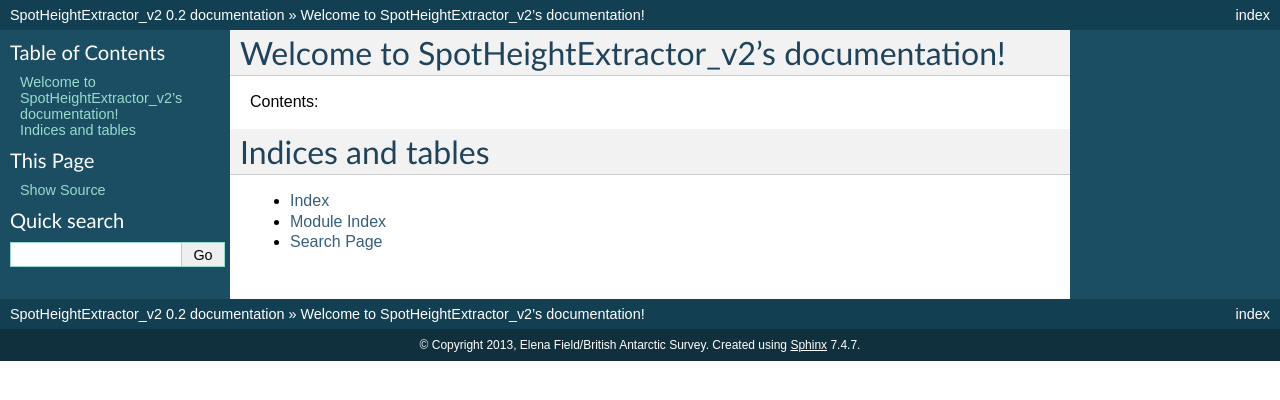
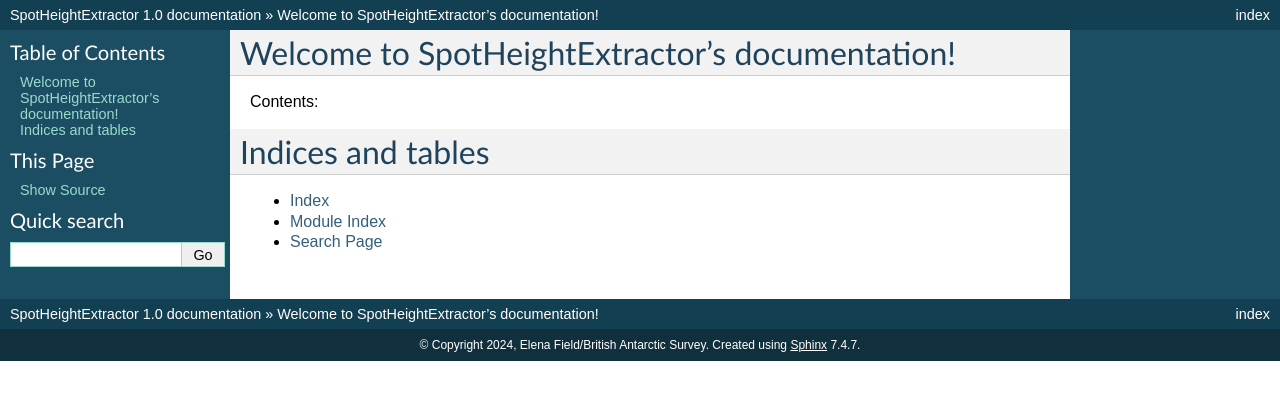
Before and after one commit to eleeld/Spot-Height-Extractor-Plugin, a Sphinx documentation site: the page built from help/source/index.rst, in a window 1280 px wide. Shown: the top 400 px of the page. Built offline with Sphinx 7.4.7, drawn with Linux system fonts in a browser that asks for light colours; formulas are drawn with MathJax 3.

Commit message:
Update README.txt, README.md, images/spot_heights_video.mp4, help/source/conf.py, help/source/index.rst, images/icon.png, spot_height_extractor.py, spot_height_extractor_algorithm.py, spot_height_extractor_provider.py, images/spot_height_extractor_processing_toolbox.png, images/spot_height_extractor_window.png, Makefile, test/__init__.py, pb_tool.cfg Deleted icon.png

```diff
--- a/README.txt
+++ b/README.txt
@@ -1,6 +1,6 @@
 Plugin Builder Results
 
-Your plugin SpotHeightExtractor_v2 was created in:
+Your plugin SpotHeightExtractor was created in:
     C:/Users/eleeld/OneDrive - NERC/2024/Operations/Spot height dev/plugin_dev/spot_height_extractor_v3\spot_height_extractor
 
 Your QGIS plugin directory is located at:
--- a/help/source/conf.py
+++ b/help/source/conf.py
@@ -1,6 +1,6 @@
 # -*- coding: utf-8 -*-
 #
-# SpotHeightExtractor_v2 documentation build configuration file, created by
+# SpotHeightExtractor documentation build configuration file, created by
 # sphinx-quickstart on Sun Feb 12 17:11:03 2012.
 #
 # This file is execfile()d with the current directory set to its containing dir.
@@ -40,17 +40,17 @@
 master_doc = 'index'
 
 # General information about the project.
-project = u'SpotHeightExtractor_v2'
-copyright = u'2013, Elena Field/British Antarctic Survey'
+project = u'SpotHeightExtractor'
+copyright = u'2024, Elena Field/British Antarctic Survey'
 
 # The version info for the project you're documenting, acts as replacement for
 # |version| and |release|, also used in various other places throughout the
 # built documents.
 #
 # The short X.Y version.
-version = '0.2'
+version = '1.0'
 # The full version, including alpha/beta/rc tags.
-release = '0.2'
+release = '1.0'
 
 # The language for content autogenerated by Sphinx. Refer to documentation
 # for a list of supported languages.
@@ -178,7 +178,7 @@
 # Grouping the document tree into LaTeX files. List of tuples
 # (source start file, target name, title, author, documentclass [howto/manual]).
 latex_documents = [
-  ('index', 'SpotHeightExtractor_v2.tex', u'SpotHeightExtractor_v2 Documentation',
+  ('index', 'SpotHeightExtractor.tex', u'SpotHeightExtractor Documentation',
    u'Elena Field/British Antarctic Survey', 'manual'),
 ]
 
@@ -211,6 +211,6 @@
 # One entry per manual page. List of tuples
 # (source start file, name, description, authors, manual section).
 man_pages = [
-    ('index', 'TemplateClass', u'SpotHeightExtractor_v2 Documentation',
+    ('index', 'TemplateClass', u'SpotHeightExtractor Documentation',
      [u'Elena Field/British Antarctic Survey'], 1)
 ]
--- a/help/source/index.rst
+++ b/help/source/index.rst
@@ -1,9 +1,9 @@
-.. SpotHeightExtractor_v2 documentation master file, created by
+.. SpotHeightExtractor documentation master file, created by
    sphinx-quickstart on Sun Feb 12 17:11:03 2012.
    You can adapt this file completely to your liking, but it should at least
    contain the root `toctree` directive.
 
-Welcome to SpotHeightExtractor_v2's documentation!
+Welcome to SpotHeightExtractor's documentation!
 ============================================
 
 Contents:
--- a/pb_tool.cfg
+++ b/pb_tool.cfg
@@ -39,7 +39,7 @@
 [plugin]
 # Name of the plugin. This is the name of the directory that will
 # be created in .qgis2/python/plugins
-name: spot_height_exractor
+name: spot_height_extractor
 
 # Full path to where you want your plugin directory copied. If empty,
 # the QGIS default path will be used. Don't include the plugin name in
@@ -48,7 +48,7 @@
 
 [files]
 # Python  files that should be deployed with the plugin
-python_files: __init__.py spot_height_exractor.py
+python_files: __init__.py spot_height_extractor.py
 
 # The main dialog file that is loaded (not compiled)
 main_dialog:
--- a/spot_height_extractor.py
+++ b/spot_height_extractor.py
@@ -61,7 +61,7 @@
     def initGui(self):
         self.initProcessing()
 
-        icon = os.path.join(os.path.join(cmd_folder, 'icon.png'))
+        icon = os.path.join(os.path.join(cmd_folder, 'images/icon.png'))
         self.action = QAction(
             QIcon(icon),
             u"Spot Height Extractor",self.iface.mainWindow())
--- a/spot_height_extractor_algorithm.py
+++ b/spot_height_extractor_algorithm.py
@@ -232,7 +232,7 @@
 
     def icon(self):
         cmd_folder = os.path.split(inspect.getfile(inspect.currentframe()))[0]
-        icon = QIcon(os.path.join(os.path.join(cmd_folder, 'icon.png')))
+        icon = QIcon(os.path.join(os.path.join(cmd_folder, 'images/icon.png')))
         return icon
 
     def createInstance(self):
--- a/spot_height_extractor_provider.py
+++ b/spot_height_extractor_provider.py
@@ -84,7 +84,7 @@
         the Processing toolbox.
         """
         cmd_folder = os.path.split(inspect.getfile(inspect.currentframe()))[0]
-        icon = QIcon(os.path.join(os.path.join(cmd_folder, 'icon.png')))
+        icon = QIcon(os.path.join(os.path.join(cmd_folder, 'images/icon.png')))
         return icon
 
     def longName(self):
```
Also changed, not shown: README.md (+74 -77 lines), icon.png (deleted), images/icon.png (added), images/spot_height_extractor_processing_toolbox.png (added), images/spot_height_extractor_window.png (added), 3 other files.
